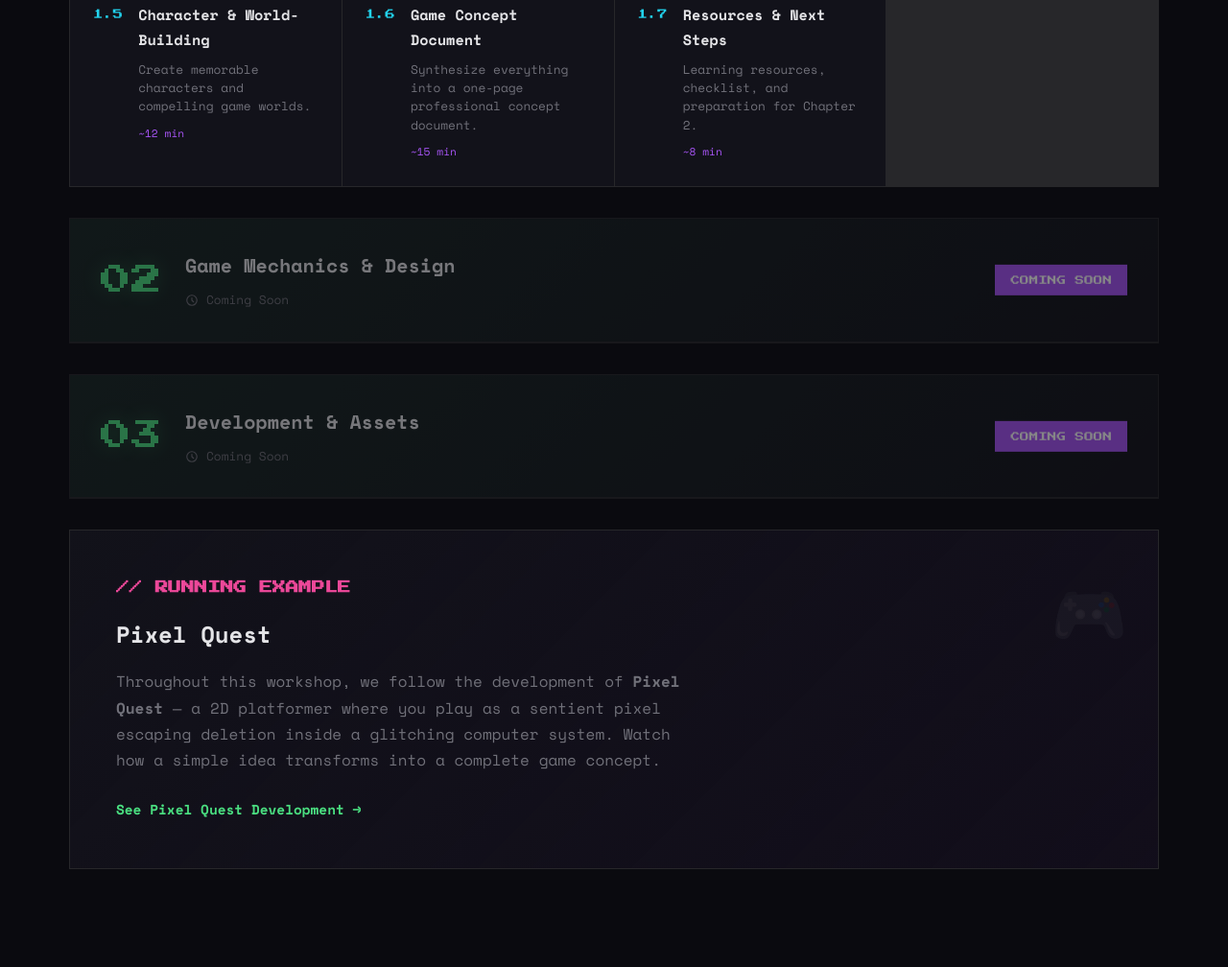
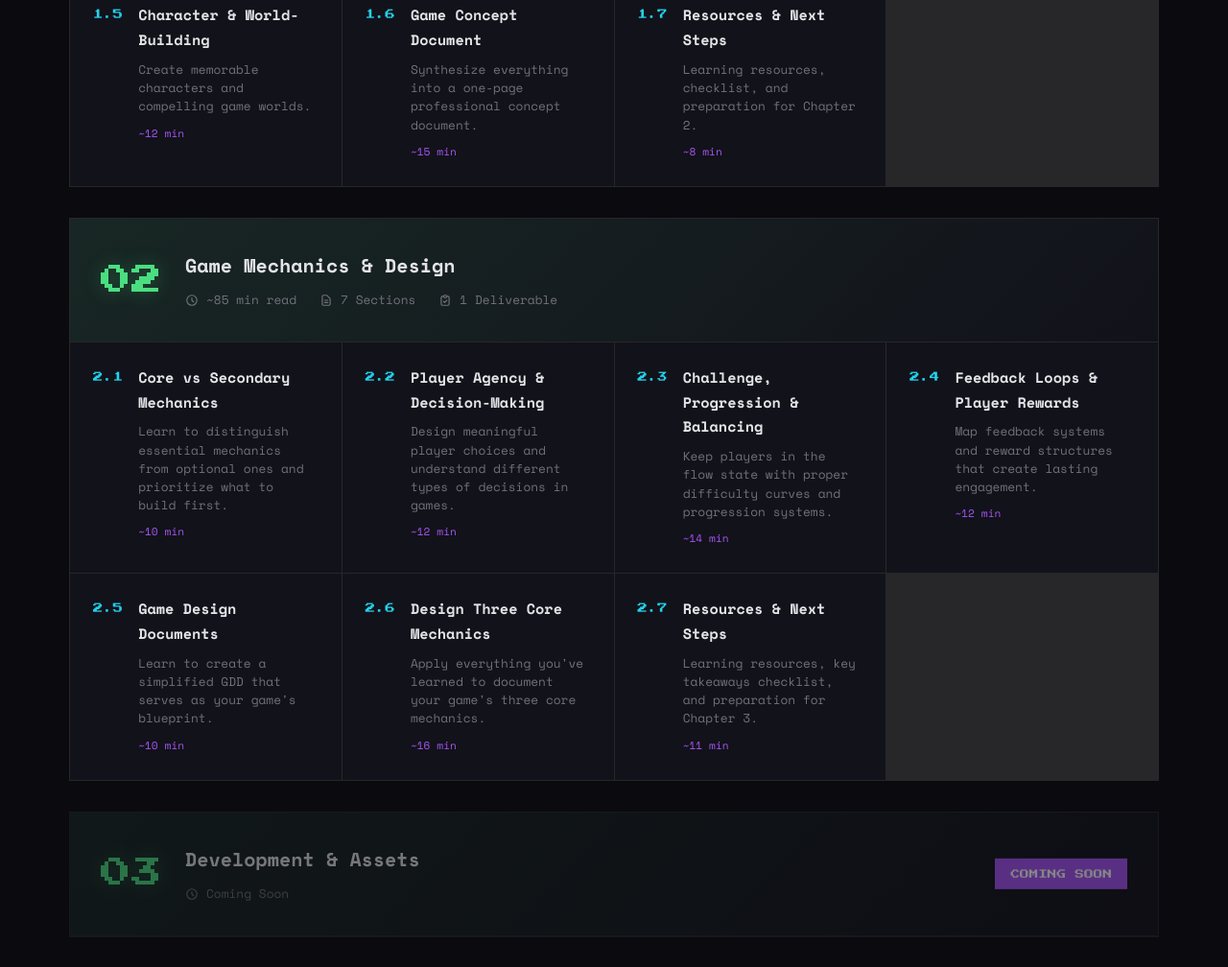
Before and after one commit to SLCC-Game-Dev-Workshop/SLCC_GameDev_Workshop.github.io, a plain HTML site: page docs/index.html in a window 1280 px wide. Shown: the part 1368-2376 px from the top of the page at 96% size. Drawn offline with nearby package versions, Linux system fonts and the light colour scheme.

Commit message:
Update Chapter 2 details and links in index.html

```diff
--- a/docs/index.html
+++ b/docs/index.html
@@ -762,21 +762,91 @@
             </div>
         </article>
 
-        <!-- Chapter 2 - Coming Soon -->
-        <article class="chapter-card coming-soon">
+        <!-- Chapter 2 -->
+        <article class="chapter-card">
             <div class="chapter-header">
                 <span class="chapter-number">02</span>
                 <div class="chapter-info">
-                    <h2><a href="#">Game Mechanics & Design</a></h2>
+                    <h2><a href="ch2.html">Game Mechanics & Design</a></h2>
                     <div class="chapter-meta">
                         <span>
                             <svg xmlns="http://www.w3.org/2000/svg" width="14" height="14" fill="none" viewBox="0 0 24 24" stroke="currentColor">
                                 <path stroke-linecap="round" stroke-linejoin="round" stroke-width="2" d="M12 8v4l3 3m6-3a9 9 0 11-18 0 9 9 0 0118 0z" />
                             </svg>
-                            Coming Soon
+                            ~85 min read
+                        </span>
+                        <span>
+                            <svg xmlns="http://www.w3.org/2000/svg" width="14" height="14" fill="none" viewBox="0 0 24 24" stroke="currentColor">
+                                <path stroke-linecap="round" stroke-linejoin="round" stroke-width="2" d="M9 12h6m-6 4h6m2 5H7a2 2 0 01-2-2V5a2 2 0 012-2h5.586a1 1 0 01.707.293l5.414 5.414a1 1 0 01.293.707V19a2 2 0 01-2 2z" />
+                            </svg>
+                            7 Sections
+                        </span>
+                        <span>
+                            <svg xmlns="http://www.w3.org/2000/svg" width="14" height="14" fill="none" viewBox="0 0 24 24" stroke="currentColor">
+                                <path stroke-linecap="round" stroke-linejoin="round" stroke-width="2" d="M9 5H7a2 2 0 00-2 2v12a2 2 0 002 2h10a2 2 0 002-2V7a2 2 0 00-2-2h-2M9 5a2 2 0 002 2h2a2 2 0 002-2M9 5a2 2 0 012-2h2a2 2 0 012 2m-6 9l2 2 4-4" />
+                            </svg>
+                            1 Deliverable
                         </span>
                     </div>
                 </div>
+            </div>
+            <div class="sections-grid">
+                <a href="ch2sec1.html" class="section-link">
+                    <span class="section-number">2.1</span>
+                    <div class="section-content">
+                        <h3>Core vs Secondary Mechanics</h3>
+                        <p>Learn to distinguish essential mechanics from optional ones and prioritize what to build first.</p>
+                        <span class="section-time">~10 min</span>
+                    </div>
+                </a>
+                <a href="ch2sec2.html" class="section-link">
+                    <span class="section-number">2.2</span>
+                    <div class="section-content">
+                        <h3>Player Agency & Decision-Making</h3>
+                        <p>Design meaningful player choices and understand different types of decisions in games.</p>
+                        <span class="section-time">~12 min</span>
+                    </div>
+                </a>
+                <a href="ch2sec3.html" class="section-link">
+                    <span class="section-number">2.3</span>
+                    <div class="section-content">
+                        <h3>Challenge, Progression & Balancing</h3>
+                        <p>Keep players in the flow state with proper difficulty curves and progression systems.</p>
+                        <span class="section-time">~14 min</span>
+                    </div>
+                </a>
+                <a href="ch2sec4.html" class="section-link">
+                    <span class="section-number">2.4</span>
+                    <div class="section-content">
+                        <h3>Feedback Loops & Player Rewards</h3>
+                        <p>Map feedback systems and reward structures that create lasting engagement.</p>
+                        <span class="section-time">~12 min</span>
+                    </div>
+                </a>
+                <a href="ch2sec5.html" class="section-link">
+                    <span class="section-number">2.5</span>
+                    <div class="section-content">
+                        <h3>Game Design Documents</h3>
+                        <p>Learn to create a simplified GDD that serves as your game's blueprint.</p>
+                        <span class="section-time">~10 min</span>
+                    </div>
+                </a>
+                <a href="ch2sec6.html" class="section-link">
+                    <span class="section-number">2.6</span>
+                    <div class="section-content">
+                        <h3>Design Three Core Mechanics</h3>
+                        <p>Apply everything you've learned to document your game's three core mechanics.</p>
+                        <span class="section-time">~16 min</span>
+                    </div>
+                </a>
+                <a href="ch2sec7.html" class="section-link">
+                    <span class="section-number">2.7</span>
+                    <div class="section-content">
+                        <h3>Resources & Next Steps</h3>
+                        <p>Learning resources, key takeaways checklist, and preparation for Chapter 3.</p>
+                        <span class="section-time">~11 min</span>
+                    </div>
+                </a>
             </div>
         </article>
 
```
